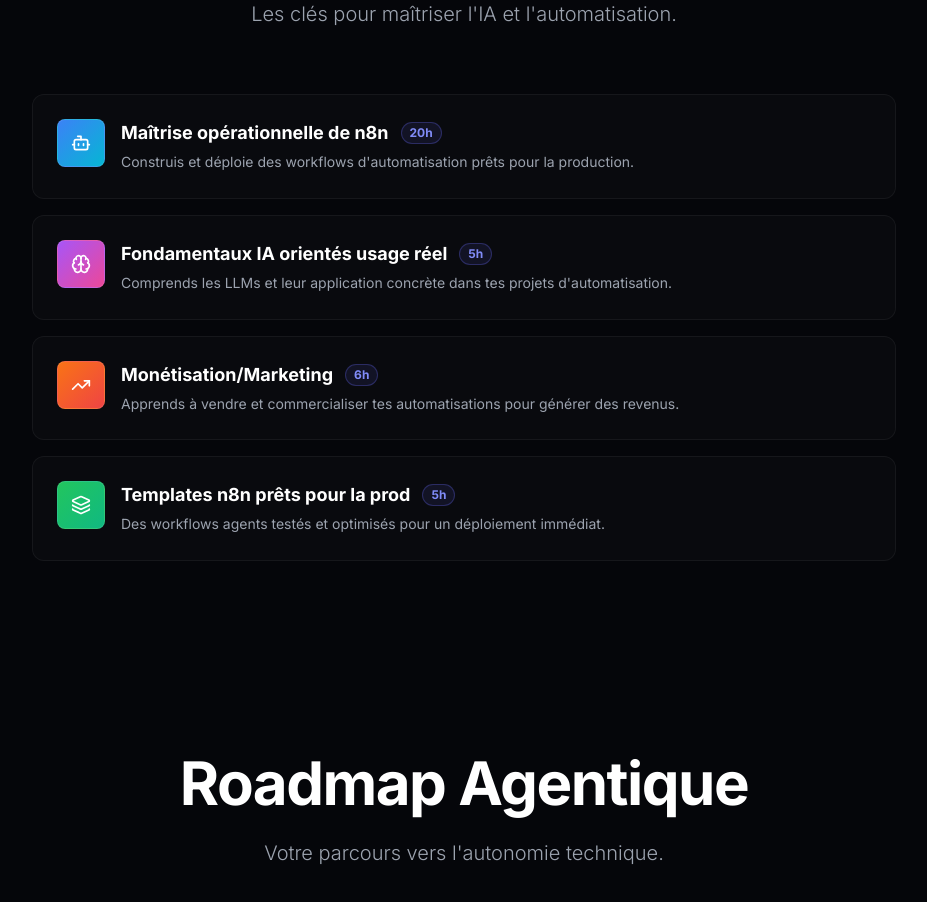
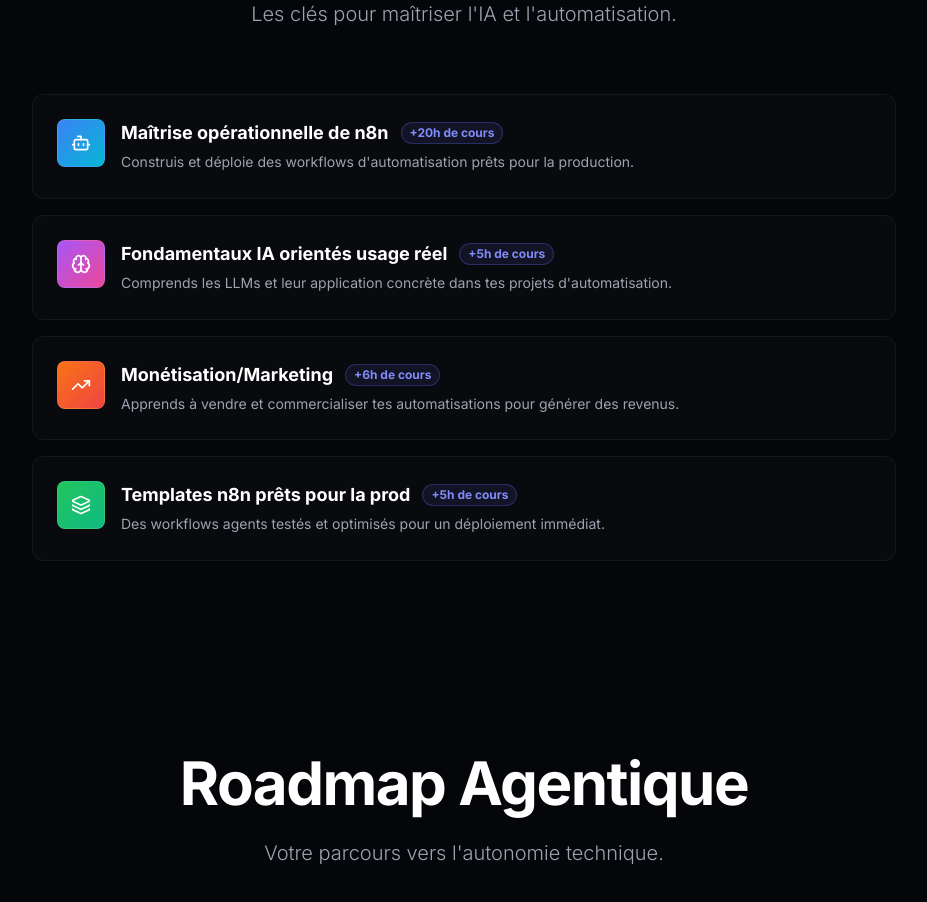
Before and after one commit to outilnoeporchiercizairepro/aura-lite, a React (Vite) app: page / in a window 1280 px wide. Shown: the part 2960-3862 px from the top of the page, without its empty margins (176-1103 px from the left). Built offline with nearby package versions, Linux system fonts and the light colour scheme.

Commit message:
Updated App.tsx

```diff
--- a/App.tsx
+++ b/App.tsx
@@ -287,28 +287,28 @@
               description: "Construis et déploie des workflows d'automatisation prêts pour la production.",
               icon: <Bot size={20} />,
               color: "from-blue-500 to-cyan-500",
-              hours: "20h"
+              hours: "+20h de cours"
             },
             {
               title: "Fondamentaux IA orientés usage réel",
               description: "Comprends les LLMs et leur application concrète dans tes projets d'automatisation.",
               icon: <Brain size={20} />,
               color: "from-purple-500 to-pink-500",
-              hours: "5h"
+              hours: "+5h  de cours"
             },
             {
               title: "Monétisation/Marketing",
               description: "Apprends à vendre et commercialiser tes automatisations pour générer des revenus.",
               icon: <TrendingUp size={20} />,
               color: "from-orange-500 to-red-500",
-              hours: "6h"
+              hours: "+6h de cours"
             },
             {
               title: "Templates n8n prêts pour la prod",
               description: "Des workflows agents testés et optimisés pour un déploiement immédiat.",
               icon: <Layers size={20} />,
               color: "from-green-500 to-emerald-500",
-              hours: "5h"
+              hours: "+5h de cours"
             }
           ].map((item, i) => (
             <motion.div
```
